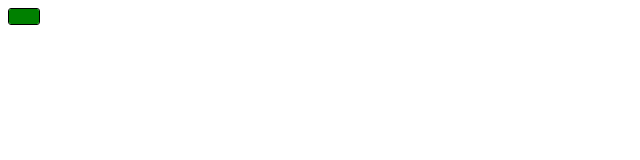
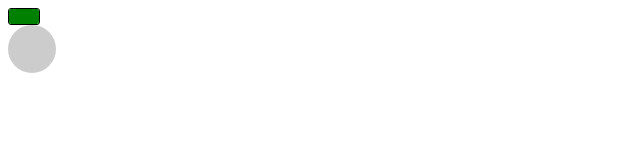
Before and after one commit to Ra77Data/cros-bat, a plain HTML site: page index.html in a window 1280 px wide. Shown: the whole page, without its empty margins (0-640 px from the left). Drawn offline with Linux system fonts and the light colour scheme.

Commit message:
Update style.css

```diff
--- a/style.css
+++ b/style.css
@@ -24,3 +24,22 @@
   font-size: 8px;
   color: white;
 }
+
+body {
+  font-family: sans-serif;
+}
+
+#battery-container {
+  width: 48px; /* Ajusta al tamaño de tu ícono */
+  height: 48px; /* Ajusta al tamaño de tu ícono */
+  border-radius: 50%;
+  background-color: #ccc;
+  display: flex;
+  justify-content: center;
+  align-items: center;
+}
+
+#battery-percentage {
+  font-size: 16px; /* Ajusta el tamaño de la fuente */
+  color: white;
+}
```
